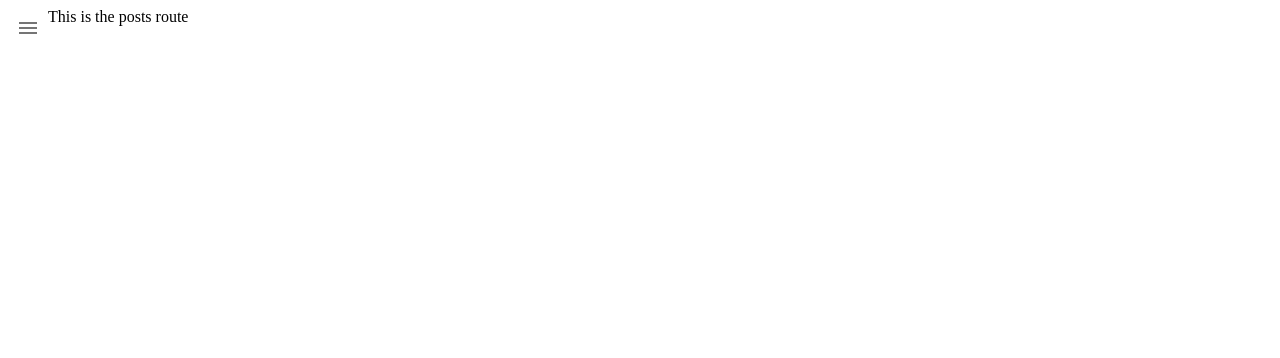
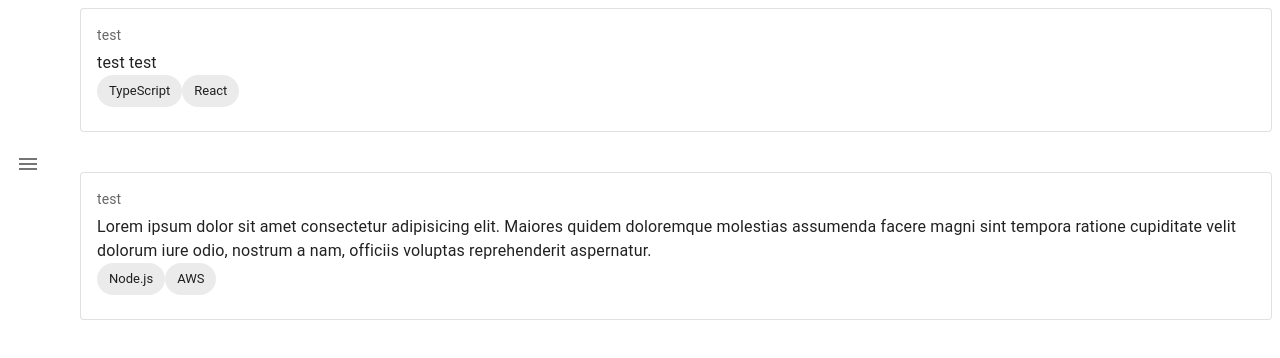
Before and after one commit to EYssel/hive-mind, a React (Create React App) app in the folder apps/client-web/: page /posts in a window 1280 px wide. Shown: the top 358 px of the page. Built offline with nearby package versions, Linux system fonts and the light colour scheme.

Commit message:
feat(client-web): adds post route with post component

```diff
--- /dev/null
+++ b/apps/client-web/src/components/posts/Post.tsx
@@ -0,0 +1,24 @@
+import { Stack, Typography } from "@mui/material";
+import { PostTags } from "./PostTags";
+
+export type PostProps = {
+    title: string;
+    body: string;
+    postTags: string[];
+};
+
+export function Post({title, body, postTags}: PostProps) {
+    return (
+        <>
+            <Stack>
+                <Typography>
+                    {title}
+                </Typography>
+                <Typography>
+                    {body}
+                </Typography>
+                <PostTags postTags={postTags}/>
+            </Stack>
+        </>
+    )
+}
--- /dev/null
+++ b/apps/client-web/src/components/posts/PostCard.tsx
@@ -0,0 +1,24 @@
+import { Card, CardContent, Typography } from "@mui/material";
+import { PostProps } from "./Post";
+import { PostTags } from "./PostTags";
+
+
+export function PostCard({ title, body, postTags }: PostProps) {
+    return (
+        <>
+            <Card variant="outlined">
+                <CardContent sx={{ minWidth: 275 }}>
+                    <Typography
+                        sx={{ fontSize: 14 }}
+                        color="text.secondary"
+                        gutterBottom
+                    >
+                        {title}
+                    </Typography>
+                    <Typography component="div">{body}</Typography>
+                    <PostTags postTags={postTags}/>
+                </CardContent>
+            </Card>
+        </>
+    );
+}
--- /dev/null
+++ b/apps/client-web/src/components/posts/PostRoute.tsx
@@ -0,0 +1,5 @@
+export function PostRoute() {
+    return (
+        <></>
+    )
+}
--- /dev/null
+++ b/apps/client-web/src/components/posts/PostTags.tsx
@@ -0,0 +1,13 @@
+import { Chip, Stack } from "@mui/material";
+
+export function PostTags({ postTags }: { postTags: string[] }) {
+    return (
+        <>
+            <Stack direction="row">
+                {postTags.map((tag: string) => (
+                    <Chip label={tag} />
+                ))}
+            </Stack>
+        </>
+    );
+}
--- a/apps/client-web/src/components/posts/PostsRoute.tsx
+++ b/apps/client-web/src/components/posts/PostsRoute.tsx
@@ -1,8 +1,37 @@
+import { Stack } from "@mui/material";
+import { PostCard } from "./PostCard";
+
+const POSTS = [
+    {
+        title: "test",
+        body: "test test",
+        postTags: ["TypeScript", "React"],
+    },
+    {
+        title: "test",
+        body: "Lorem ipsum dolor sit amet consectetur adipisicing elit. Maiores quidem doloremque molestias assumenda facere magni sint tempora ratione cupiditate velit dolorum iure odio, nostrum a nam, officiis voluptas reprehenderit aspernatur.",
+        postTags: ["Node.js", "AWS"],
+    },
+];
+
 export function PostsRoute() {
     return (
         <>
-            This is the posts route
+            <Stack spacing={5}>
+                {POSTS.map(
+                    (post: {
+                        title: string;
+                        body: string;
+                        postTags: string[];
+                    }) => (
+                        <PostCard
+                            title={post.title}
+                            body={post.body}
+                            postTags={post.postTags}
+                        />
+                    )
+                )}
+            </Stack>
         </>
-    )
-
+    );
 }
```
Also changed, not shown: apps/client-web/src/App.tsx (+8 -8 lines).
